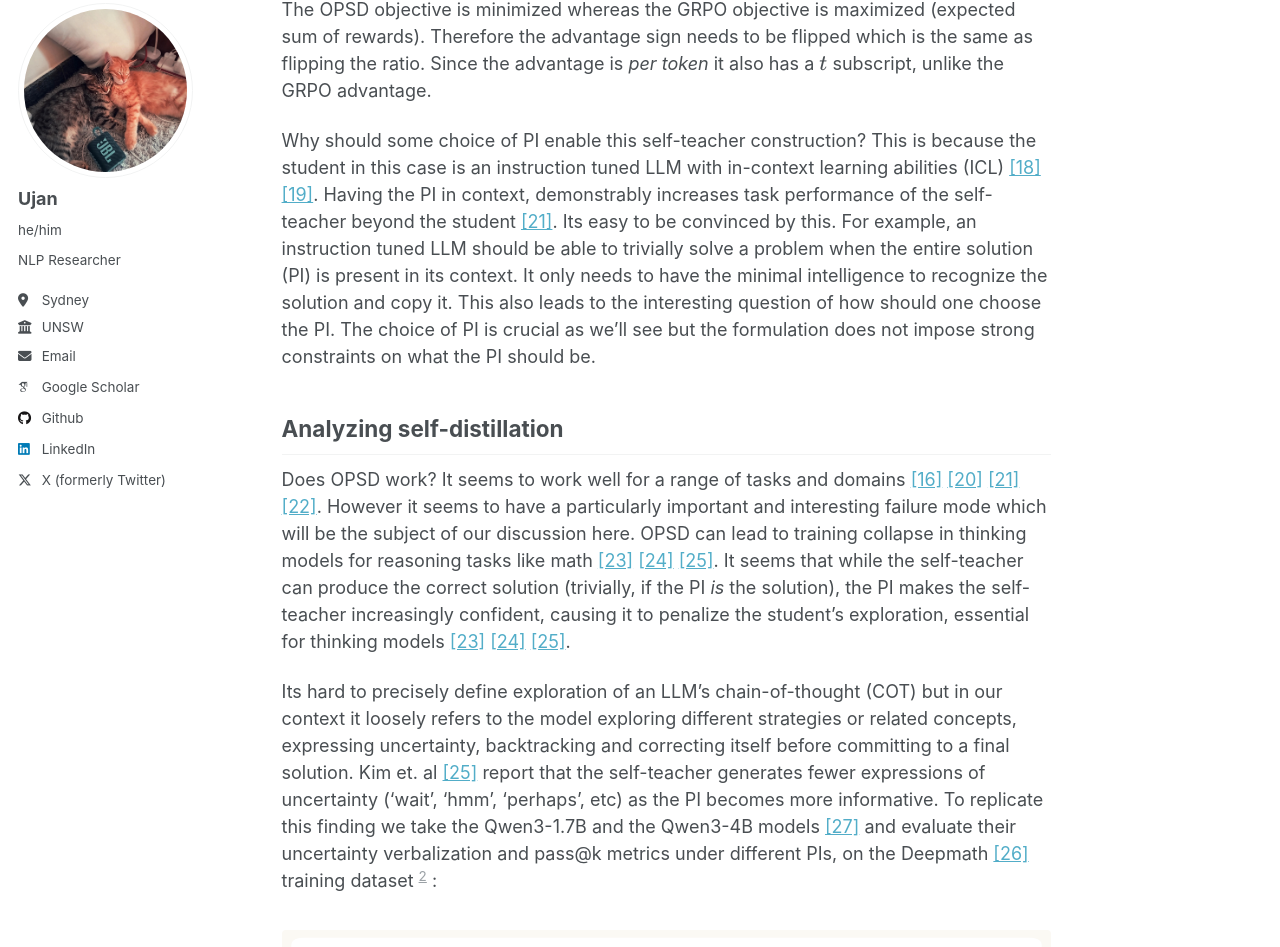
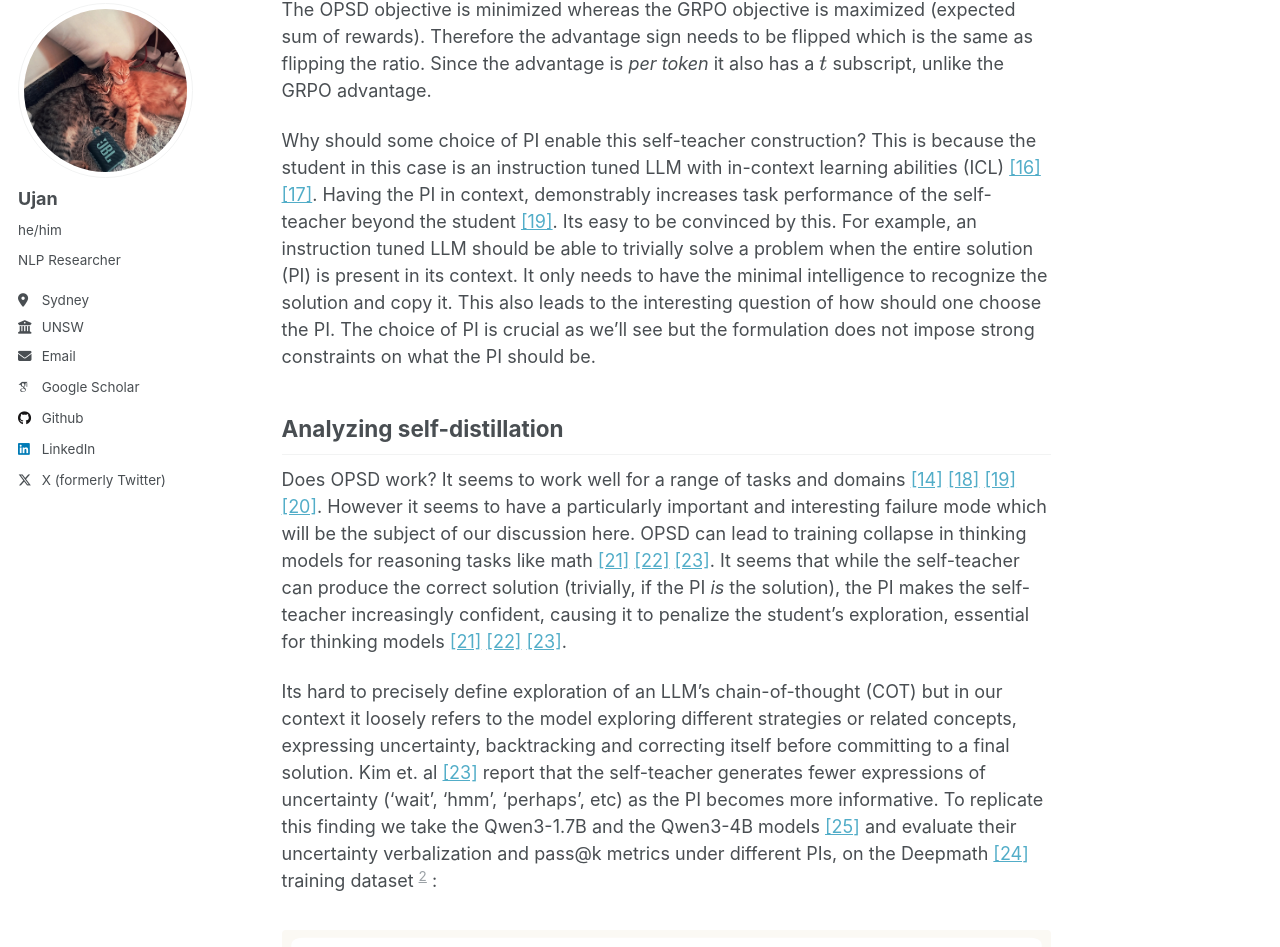
Before and after one commit to tatami-galaxy/tatami-galaxy.github.io, a Jekyll site: the page built from _posts/2026-07-01-self-distillation-post-1.md, in a window 1280 px wide and 1400 px high, scrolled down 3459 px. Shown: the part 103-1050 px from the top of the window. Built offline with Jekyll 4.4.1, drawn with Linux system fonts in a browser that asks for light colours; some web fonts are replaced; some of the changed text lies outside the part shown.

Commit message:
self distill blog

```diff
--- a/_posts/2026-07-01-self-distillation-post-1.md
+++ b/_posts/2026-07-01-self-distillation-post-1.md
@@ -36,11 +36,11 @@ Most state-of-the-art LLMs are now thinking models. They generate reasoning trac
 
 Compute however is a constraint outside of frontier labs, and perhaps it should be. We would like to be able to train reasoning models in as compute-efficient a manner as possible. Algorithms that are able to perform *accurate* granular credit assignment at a similar rollout budget should intuitively be much more sample and compute efficient than GRPO. If such an algorithm scales well, then that would also be superior to group level advantage estimation at frontier scale. Granular credit assignment is also something humans naturally attempt to do, often very successfully. Therefore we should aspire to mitigate the significant shortcomings of PPO like policy gradient methods or attempt to assign token level credit in other ways.
 
-**On-policy distillation** (OPD) offers a convenient way of assigning granular credit to rollouts *when we have a access to a much stronger model* [[10]](#ref-10) [[11]](#ref-11) [[12]](#ref-12). As the name suggests, it computes the teacher's next-token distribution at every prefix of the *student's* rollouts. An *f*-divergence between the student and teacher distributions then becomes the token level supervision or 'credit'. This formulation also has the advantage of not needing a verifier or a reward model and can be readily applied to non-verifiable domains, assuming the teacher has enough domain expertise. This has proven to be extremely useful for distilling a large post-trained model into smaller model of the same family [[10]](#ref-10) [[11]](#ref-11) [[15]](#ref-15). The goal is obviously to do such credit assignment without first training a large model with group level advantage estimation. However its still worth looking into OPD carefully as it offers *a* surrogate to study and analyze how our desirable algorithm should behave.
+**On-policy distillation** (OPD) offers a convenient way of assigning granular credit to rollouts *when we have a access to a much stronger model* [[10]](#ref-10) [[11]](#ref-11) [[12]](#ref-12). As the name suggests, it computes the teacher's next-token distribution at every prefix of the *student's* rollouts. An *f*-divergence between the student and teacher distributions then becomes the token level supervision or 'credit'. This formulation also has the advantage of not needing a verifier or a reward model and can be readily applied to non-verifiable domains, assuming the teacher has enough domain expertise. This has proven to be extremely useful for distilling a large post-trained model into smaller model of the same family [[10]](#ref-10) [[11]](#ref-11) [[13]](#ref-13). The goal is obviously to do such credit assignment without first training a large model with group level advantage estimation. However its still worth looking into OPD carefully as it offers *a* surrogate to study and analyze how our desirable algorithm should behave.
 
 ## What is self-distillation
 
-On-policy self-distillation (OPSD) builds upon OPD by attempting to construct the teacher from the student model itself [[16]](#ref-16) [[17]](#ref-17) [[20]](#ref-20) [[21]](#ref-21). The key idea is that a student might be able to critique[^critique] its own rollouts if given access to privileged information (PI) in its context; PI that enables the self-teacher to exceed the performance of the student. In addition to token level feedback, OPSD also preserves OPD's desirable property of not needing an explicit verifier. The objective can be written as :
+On-policy self-distillation (OPSD) builds upon OPD by attempting to construct the teacher from the student model itself [[14]](#ref-14) [[15]](#ref-15) [[18]](#ref-18) [[19]](#ref-19). The key idea is that a student might be able to critique[^critique] its own rollouts if given access to privileged information (PI) in its context; PI that enables the self-teacher to exceed the performance of the student. In addition to token level feedback, OPSD also preserves OPD's desirable property of not needing an explicit verifier. The objective can be written as :
 
 $$
 \mathcal{L}(\theta)=D_{\mathrm{KL}}\!\left(\pi_\theta(\cdot\mid q)\,\|\,\pi(\cdot\mid q,c)\right)
@@ -67,17 +67,17 @@ $$
 The OPSD objective is minimized whereas the GRPO objective is maximized (expected sum of rewards). Therefore the advantage sign needs to be flipped which is the same as flipping the ratio. Since the advantage is *per token* it also has a $$t$$ subscript, unlike the GRPO advantage.
 
 
-Why should some choice of PI enable this self-teacher construction? This is because the student in this case is an instruction tuned LLM with in-context learning abilities (ICL) [[18]](#ref-18) [[19]](#ref-19). Having the PI in context, demonstrably increases task performance of the self-teacher beyond the student [[21]](#ref-21). Its easy to be convinced by this. For example, an instruction tuned LLM should be able to trivially solve a problem when the entire solution (PI) is present in its context. It only needs to have the minimal intelligence to recognize the solution and copy it. This also leads to the interesting question of how should one choose the PI. The choice of PI is crucial as we'll see but the formulation does not impose strong constraints on what the PI should be.
+Why should some choice of PI enable this self-teacher construction? This is because the student in this case is an instruction tuned LLM with in-context learning abilities (ICL) [[16]](#ref-16) [[17]](#ref-17). Having the PI in context, demonstrably increases task performance of the self-teacher beyond the student [[19]](#ref-19). Its easy to be convinced by this. For example, an instruction tuned LLM should be able to trivially solve a problem when the entire solution (PI) is present in its context. It only needs to have the minimal intelligence to recognize the solution and copy it. This also leads to the interesting question of how should one choose the PI. The choice of PI is crucial as we'll see but the formulation does not impose strong constraints on what the PI should be.
 
 ## Analyzing self-distillation
 
-Does OPSD work? It seems to work well for a range of tasks and domains [[16]](#ref-16) [[20]](#ref-20) [[21]](#ref-21) [[22]](#ref-22). However it seems to have a particularly important and interesting failure mode which will be the subject of our discussion here. OPSD can lead to training collapse in thinking models for reasoning tasks like math [[23]](#ref-23) [[24]](#ref-24) [[25]](#ref-25). It seems that while the self-teacher can produce the correct solution (trivially, if the PI *is* the solution), the PI makes the self-teacher increasingly confident, causing it to penalize the student's exploration, essential for thinking models [[23]](#ref-23) [[24]](#ref-24) [[25]](#ref-25).
+Does OPSD work? It seems to work well for a range of tasks and domains [[14]](#ref-14) [[18]](#ref-18) [[19]](#ref-19) [[20]](#ref-20). However it seems to have a particularly important and interesting failure mode which will be the subject of our discussion here. OPSD can lead to training collapse in thinking models for reasoning tasks like math [[21]](#ref-21) [[22]](#ref-22) [[23]](#ref-23). It seems that while the self-teacher can produce the correct solution (trivially, if the PI *is* the solution), the PI makes the self-teacher increasingly confident, causing it to penalize the student's exploration, essential for thinking models [[21]](#ref-21) [[22]](#ref-22) [[23]](#ref-23).
 
-Its hard to precisely define exploration of an LLM's chain-of-thought (COT) but in our context it loosely refers to the model exploring different strategies or related concepts, expressing uncertainty, backtracking and correcting itself before committing to a final solution. Kim et. al [[25]](#ref-25) report that the self-teacher generates fewer expressions of uncertainty ('wait', 'hmm', 'perhaps', etc) as the PI becomes more informative. To replicate this finding we take the Qwen3-1.7B and the Qwen3-4B models [[27]](#ref-27) and evaluate their uncertainty verbalization and pass@k metrics under different PIs, on the Deepmath [[26]](#ref-26) training dataset [^why-training] :
+Its hard to precisely define exploration of an LLM's chain-of-thought (COT) but in our context it loosely refers to the model exploring different strategies or related concepts, expressing uncertainty, backtracking and correcting itself before committing to a final solution. Kim et. al [[23]](#ref-23) report that the self-teacher generates fewer expressions of uncertainty ('wait', 'hmm', 'perhaps', etc) as the PI becomes more informative. To replicate this finding we take the Qwen3-1.7B and the Qwen3-4B models [[25]](#ref-25) and evaluate their uncertainty verbalization and pass@k metrics under different PIs, on the Deepmath [[24]](#ref-24) training dataset [^why-training] :
 
 <figure>
   <img src="/images/pi_uncertainty_vs_passk.png" alt="Plot of pass@8 accuracy against mean chain-of-thought epistemic marker count for Qwen3-1.7B and Qwen3-4B on DeepMath, under five privileged information conditions: none, hint, answer, rollout and full." style="max-width: 100%; height: auto; margin-left: auto; margin-right: auto;">
-  <figcaption style="width: 100%;" markdown="span"><strong>Figure 2.</strong> Verbalized uncertainty against pass@8 accuracy for Qwen3-1.7B and Qwen3-4B on 128 DeepMath problems[^dropped-problem] under different PIs -> none: no PI, hint: a self generated hint from a correct demonstration, answer: the correct final answer, rollout: a self generated rollout which may be correct or incorrect, full: a full demonstration. Epistemic marker set is same as Kim et. al [[25]](#ref-25) </figcaption>
+  <figcaption style="width: 100%;" markdown="span"><strong>Figure 2.</strong> Verbalized uncertainty against pass@8 accuracy for Qwen3-1.7B and Qwen3-4B on 128 DeepMath problems[^dropped-problem] under different PIs -> none: no PI, hint: a self generated hint from a correct demonstration, answer: the correct final answer, rollout: a self generated rollout which may be correct or incorrect, full: a full demonstration. Epistemic marker set is same as Kim et. al [[23]](#ref-23) </figcaption>
 </figure>
 
 With no PI, both thinking models exhibit above 80% pass@8 accuracy with over 70 epistemic tokens on average in the think traces. As we make the PI progressively more informative about the problem, uncertainty verbalization decreases in the self-teacher with overall increase in pass@8 accuracy.
@@ -109,16 +109,16 @@ With no PI, both thinking models exhibit above 80% pass@8 accuracy with over 70
 10. <a id="ref-10"></a>Gu, Y., Dong, L., Wei, F., & Huang, M. (2024). [*MiniLLM: On-Policy Distillation of Large Language Models*](https://arxiv.org/abs/2306.08543). International Conference on Learning Representations.
 11. <a id="ref-11"></a>Agarwal, R., Vieillard, N., Zhou, Y., et al. (2024). [*On-Policy Distillation of Language Models: Learning from Self-Generated Mistakes*](https://arxiv.org/abs/2306.13649). International Conference on Learning Representations.
 12. <a id="ref-12"></a>Ko, J., Kim, S., Chen, T., & Yun, S. (2024). [*DistiLLM: Towards Streamlined Distillation for Large Language Models*](https://arxiv.org/abs/2402.03898). International Conference on Machine Learning.
-15. <a id="ref-15"></a>Yang, W., Liu, W., Xie, R., Yang, K., Yang, S., & Lin, Y. (2026). [*Learning beyond Teacher: Generalized On-Policy Distillation with Reward Extrapolation*](https://arxiv.org/abs/2602.12125). arXiv:2602.12125.
-16. <a id="ref-16"></a>Zhao, S., Xie, Z., Liu, M., et al. (2026). [*Self-Distilled Reasoner: On-Policy Self-Distillation for Large Language Models*](https://arxiv.org/abs/2601.18734). arXiv:2601.18734.
-17. <a id="ref-17"></a>Penaloza, E., Vattikonda, D., Gontier, N., et al. (2026). [*Privileged Information Distillation for Language Models*](https://arxiv.org/abs/2602.04942). arXiv:2602.04942.
-18. <a id="ref-18"></a>Brown, T. B., Mann, B., Ryder, N., et al. (2020). [*Language Models are Few-Shot Learners*](https://arxiv.org/abs/2005.14165). Advances in Neural Information Processing Systems, 33.
-19. <a id="ref-19"></a>Min, S., Lyu, X., Holtzman, A., et al. (2022). [*Rethinking the Role of Demonstrations: What Makes In-Context Learning Work?*](https://arxiv.org/abs/2202.12837). Conference on Empirical Methods in Natural Language Processing.
-20. <a id="ref-20"></a>Hübotter, J., Lübeck, F., Behric, L., et al. (2026). [*Reinforcement Learning via Self-Distillation*](https://arxiv.org/abs/2601.20802). arXiv:2601.20802.
-21. <a id="ref-21"></a>Shenfeld, I., Damani, M., Hübotter, J., & Agrawal, P. (2026). [*Self-Distillation Enables Continual Learning*](https://arxiv.org/abs/2601.19897). arXiv:2601.19897.
-22. <a id="ref-22"></a>Rezaei, M., Mahmoud, A., Wang, Z., et al. (2026). [*Rubric-Guided Self-Distillation: Post-Training Without Rubric Verifiers*](https://arxiv.org/abs/2606.12507). arXiv:2606.12507.
-23. <a id="ref-23"></a>Kaur, S., Ri, N., He, Y., Fowl, L., & Arora, S. (2026). [*Rethinking On-Policy Self-Distillation for Thinking Models*](https://arxiv.org/abs/2607.05184). arXiv:2607.05184.
-24. <a id="ref-24"></a>Peng, K., Li, C., Ouyang, Y., Yuan, Y., & Ding, L. (2026). [*Diagnosing and Mitigating Thinking Collapse in On-Policy Self-Distillation*](https://arxiv.org/abs/2607.10805). arXiv:2607.10805.
-25. <a id="ref-25"></a>Kim, J., Luo, X., Kim, M., et al. (2026). [*Why Does Self-Distillation (Sometimes) Degrade the Reasoning Capability of LLMs?*](https://arxiv.org/abs/2603.24472). arXiv:2603.24472.
-26. <a id="ref-26"></a>He, Z., Liang, T., Xu, J., et al. (2025). [*DeepMath-103K: A Large-Scale, Challenging, Decontaminated, and Verifiable Mathematical Dataset for Advancing Reasoning*](https://arxiv.org/abs/2504.11456). arXiv:2504.11456.
-27. <a id="ref-27"></a>Yang, A., Li, A., Yang, B., et al. (2025). [*Qwen3 Technical Report*](https://arxiv.org/abs/2505.09388). arXiv:2505.09388.
+13. <a id="ref-13"></a>Yang, W., Liu, W., Xie, R., Yang, K., Yang, S., & Lin, Y. (2026). [*Learning beyond Teacher: Generalized On-Policy Distillation with Reward Extrapolation*](https://arxiv.org/abs/2602.12125). arXiv:2602.12125.
+14. <a id="ref-14"></a>Zhao, S., Xie, Z., Liu, M., et al. (2026). [*Self-Distilled Reasoner: On-Policy Self-Distillation for Large Language Models*](https://arxiv.org/abs/2601.18734). arXiv:2601.18734.
+15. <a id="ref-15"></a>Penaloza, E., Vattikonda, D., Gontier, N., et al. (2026). [*Privileged Information Distillation for Language Models*](https://arxiv.org/abs/2602.04942). arXiv:2602.04942.
+16. <a id="ref-16"></a>Brown, T. B., Mann, B., Ryder, N., et al. (2020). [*Language Models are Few-Shot Learners*](https://arxiv.org/abs/2005.14165). Advances in Neural Information Processing Systems, 33.
+17. <a id="ref-17"></a>Min, S., Lyu, X., Holtzman, A., et al. (2022). [*Rethinking the Role of Demonstrations: What Makes In-Context Learning Work?*](https://arxiv.org/abs/2202.12837). Conference on Empirical Methods in Natural Language Processing.
+18. <a id="ref-18"></a>Hübotter, J., Lübeck, F., Behric, L., et al. (2026). [*Reinforcement Learning via Self-Distillation*](https://arxiv.org/abs/2601.20802). arXiv:2601.20802.
+19. <a id="ref-19"></a>Shenfeld, I., Damani, M., Hübotter, J., & Agrawal, P. (2026). [*Self-Distillation Enables Continual Learning*](https://arxiv.org/abs/2601.19897). arXiv:2601.19897.
+20. <a id="ref-20"></a>Rezaei, M., Mahmoud, A., Wang, Z., et al. (2026). [*Rubric-Guided Self-Distillation: Post-Training Without Rubric Verifiers*](https://arxiv.org/abs/2606.12507). arXiv:2606.12507.
+21. <a id="ref-21"></a>Kaur, S., Ri, N., He, Y., Fowl, L., & Arora, S. (2026). [*Rethinking On-Policy Self-Distillation for Thinking Models*](https://arxiv.org/abs/2607.05184). arXiv:2607.05184.
+22. <a id="ref-22"></a>Peng, K., Li, C., Ouyang, Y., Yuan, Y., & Ding, L. (2026). [*Diagnosing and Mitigating Thinking Collapse in On-Policy Self-Distillation*](https://arxiv.org/abs/2607.10805). arXiv:2607.10805.
+23. <a id="ref-23"></a>Kim, J., Luo, X., Kim, M., et al. (2026). [*Why Does Self-Distillation (Sometimes) Degrade the Reasoning Capability of LLMs?*](https://arxiv.org/abs/2603.24472). arXiv:2603.24472.
+24. <a id="ref-24"></a>He, Z., Liang, T., Xu, J., et al. (2025). [*DeepMath-103K: A Large-Scale, Challenging, Decontaminated, and Verifiable Mathematical Dataset for Advancing Reasoning*](https://arxiv.org/abs/2504.11456). arXiv:2504.11456.
+25. <a id="ref-25"></a>Yang, A., Li, A., Yang, B., et al. (2025). [*Qwen3 Technical Report*](https://arxiv.org/abs/2505.09388). arXiv:2505.09388.
```
